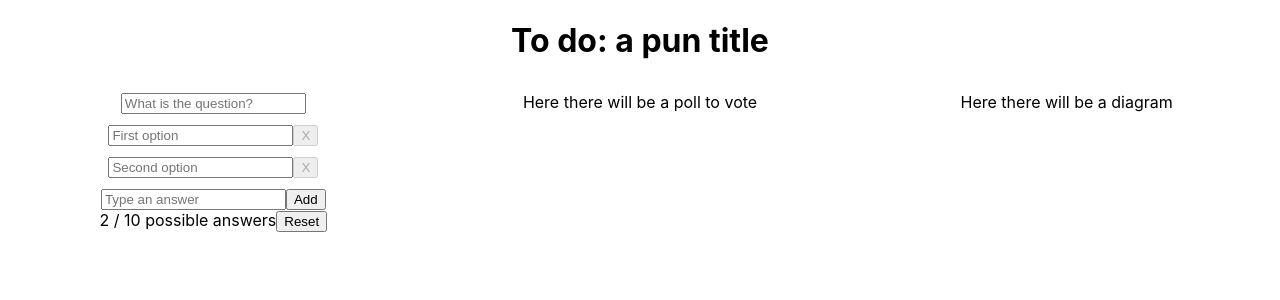
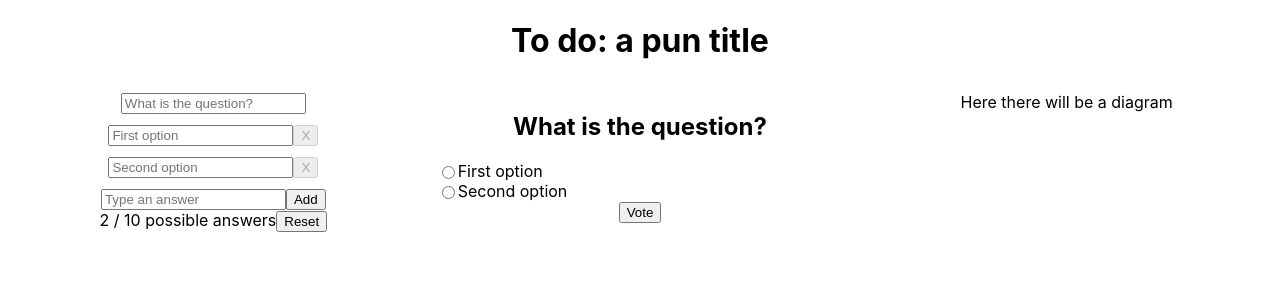
Before and after one commit to nawojmonika/simple-poll-app, a React (Create React App) app: page / in a window 1280 px wide. Shown: the top 300 px of the page. Built offline with nearby package versions, Linux system fonts and the light colour scheme.

Commit message:
RadioButtonGroup component

```diff
--- a/src/App.tsx
+++ b/src/App.tsx
@@ -2,6 +2,7 @@ import React from 'react';
 import './App.css';
 import { OptionsWrapper } from './components/OptionsContext';
 import { PollCreator } from './components/PollCreator';
+import { RadioButtonGroup } from './components/RadioButtonGroup';
 
 function App() {
   return (
@@ -12,9 +13,7 @@ function App() {
       <OptionsWrapper>
         <main className='container'>
           <PollCreator />
-          <section>
-            Here there will be a poll to vote
-          </section>
+          <RadioButtonGroup />
           <section>
             Here there will be a diagram
           </section>
--- a/src/components/OptionInput/index.tsx
+++ b/src/components/OptionInput/index.tsx
@@ -1,6 +1,7 @@
 import { useState } from 'react';
 import { v4 as uuidv4 } from 'uuid';
 import { TextInput, TextInputProps } from '../TextInput';
+import { Option } from '../OptionsContext';
 import './OptionInput.css';
 
 type ButtonProps = {
@@ -9,8 +10,7 @@ type ButtonProps = {
     disabled: boolean;
 }
 
-export type OptionProps = Exclude<TextInputProps, 'onChange'> & {
-    id?: string;
+export type OptionProps = Partial<Option> & TextInputProps & {
     button?: Partial<ButtonProps>;
     disabled?: boolean;
 };
--- a/src/components/OptionsContext/index.tsx
+++ b/src/components/OptionsContext/index.tsx
@@ -1,18 +1,26 @@
 import { createContext, useContext, useState } from 'react';
 import { v4 as uuidv4 } from 'uuid';
-import { OptionProps } from '../OptionInput';
 
 const minOptions = 2;
 const maxOptions = 10;
 
-const defaultOptions: OptionProps[] = [
+export type Option = {
+    id: string;
+    placeholder?: string;
+    value?: string;
+    votes: number;
+}
+
+const defaultOptions: Option[] = [
     {
         id: uuidv4(),
         placeholder: 'First option',
+        votes: 0,
     },
     {
         id: uuidv4(),
         placeholder: 'Second option',
+        votes: 0,
     },
 ];
 
@@ -20,7 +28,7 @@ type OptionsContextData = {
     question: string;
     minOptions: number;
     maxOptions: number;
-    options: OptionProps[];
+    options: Option[];
     setQuestion: (value: string) => void;
     addOption: (id: string, value: string) => void;
     removeOption: (id: string) => void;
@@ -35,10 +43,10 @@ export const OptionsContext = createContext<OptionsContextData>({ options: [], m
 
 export const OptionsWrapper = ({ children }: OptionsContextProps): JSX.Element => {
     const [question, setQuestion] = useState<string>('');
-    const [options, setOptions] = useState<OptionProps[]>(defaultOptions);
+    const [options, setOptions] = useState<Option[]>(defaultOptions);
 
     const addOption = (id: string, value: string): void => {
-        setOptions([...options, { id, value }]);
+        setOptions([...options, { id, value, votes: 0 }]);
     };
 
     const removeOption = (id: string): void => {
--- /dev/null
+++ b/src/components/RadioButtonGroup/RadioButtonGroup.css
@@ -0,0 +1,3 @@
+.radioInput {
+    display: flex;
+}
--- /dev/null
+++ b/src/components/RadioButtonGroup/index.tsx
@@ -0,0 +1,22 @@
+import { useOptionsContext } from '../OptionsContext';
+import './RadioButtonGroup.css';
+
+export const RadioButtonGroup = (): JSX.Element => {
+    const { question, options } = useOptionsContext();
+    const header = question || 'What is the question?';
+    return (
+        <section>
+            <h2>{header}</h2>
+            {options.map(({ id, value, placeholder }) => {
+                const inputValue = value || placeholder;
+                return (
+                    <div key={id} className='radioInput'>
+                        <input type='radio' name={header} id={id} value={inputValue} />
+                        <label htmlFor={id}>{inputValue}</label>
+                    </div>
+                );
+            })}
+            <button>Vote</button>
+        </section>
+    );
+}
--- a/src/components/TextInput/index.tsx
+++ b/src/components/TextInput/index.tsx
@@ -1,4 +1,4 @@
-import { ChangeEvent, KeyboardEvent, useEffect, useState } from 'react';
+import { ChangeEvent, useEffect, useState } from 'react';
 import { useDebounce } from 'use-debounce';
 
 export type TextInputProps = {
@@ -24,5 +24,5 @@ export const TextInput = ({ placeholder, value = '', disabled = false, onChange
         setText(value);
     }, [value]);
 
-    return <input placeholder={placeholder} value={text} disabled={disabled} onChange={handleChange} />
+    return <input placeholder={placeholder} value={text} disabled={disabled} onChange={handleChange} maxLength={80} />
 };
```
